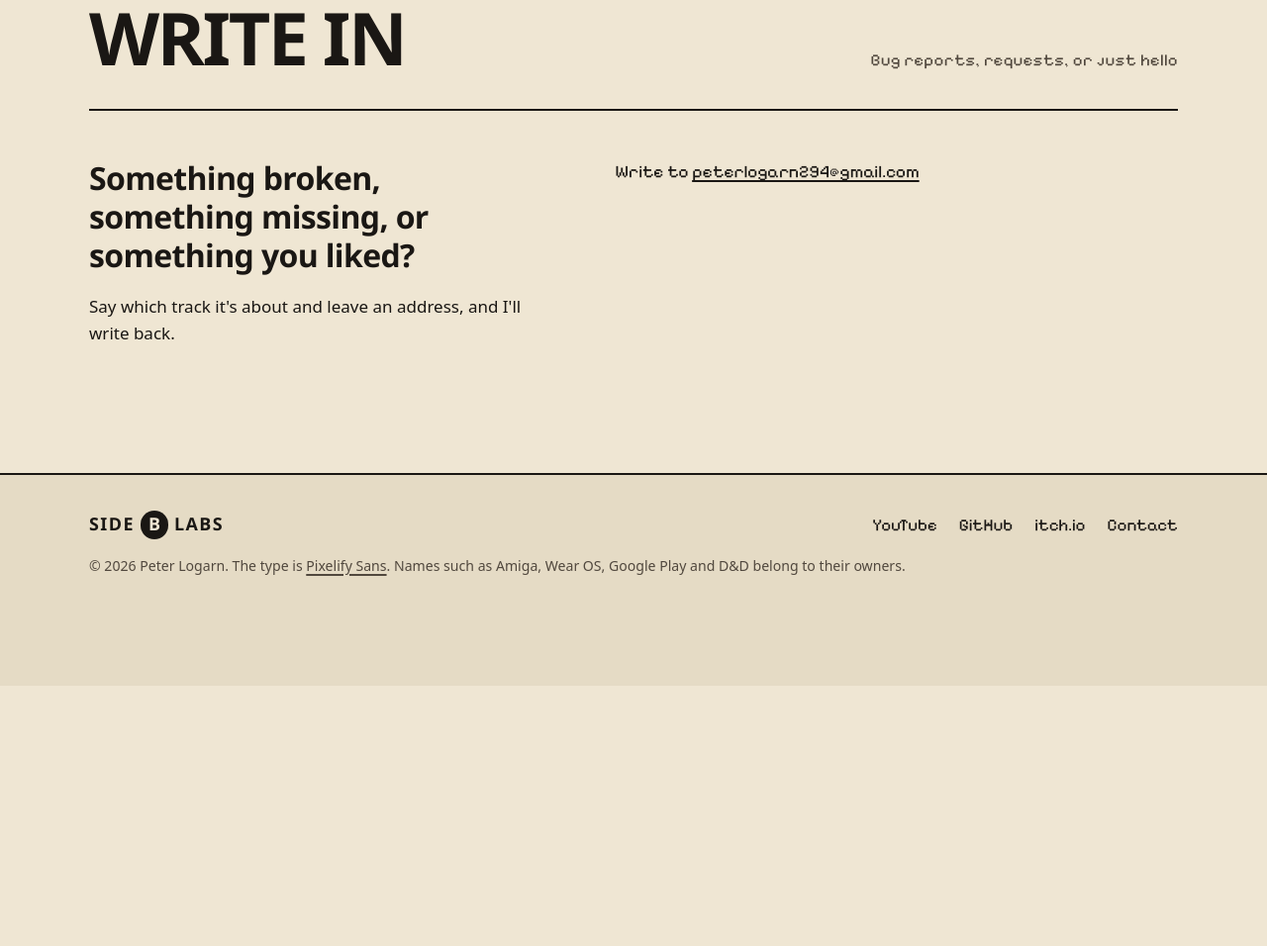
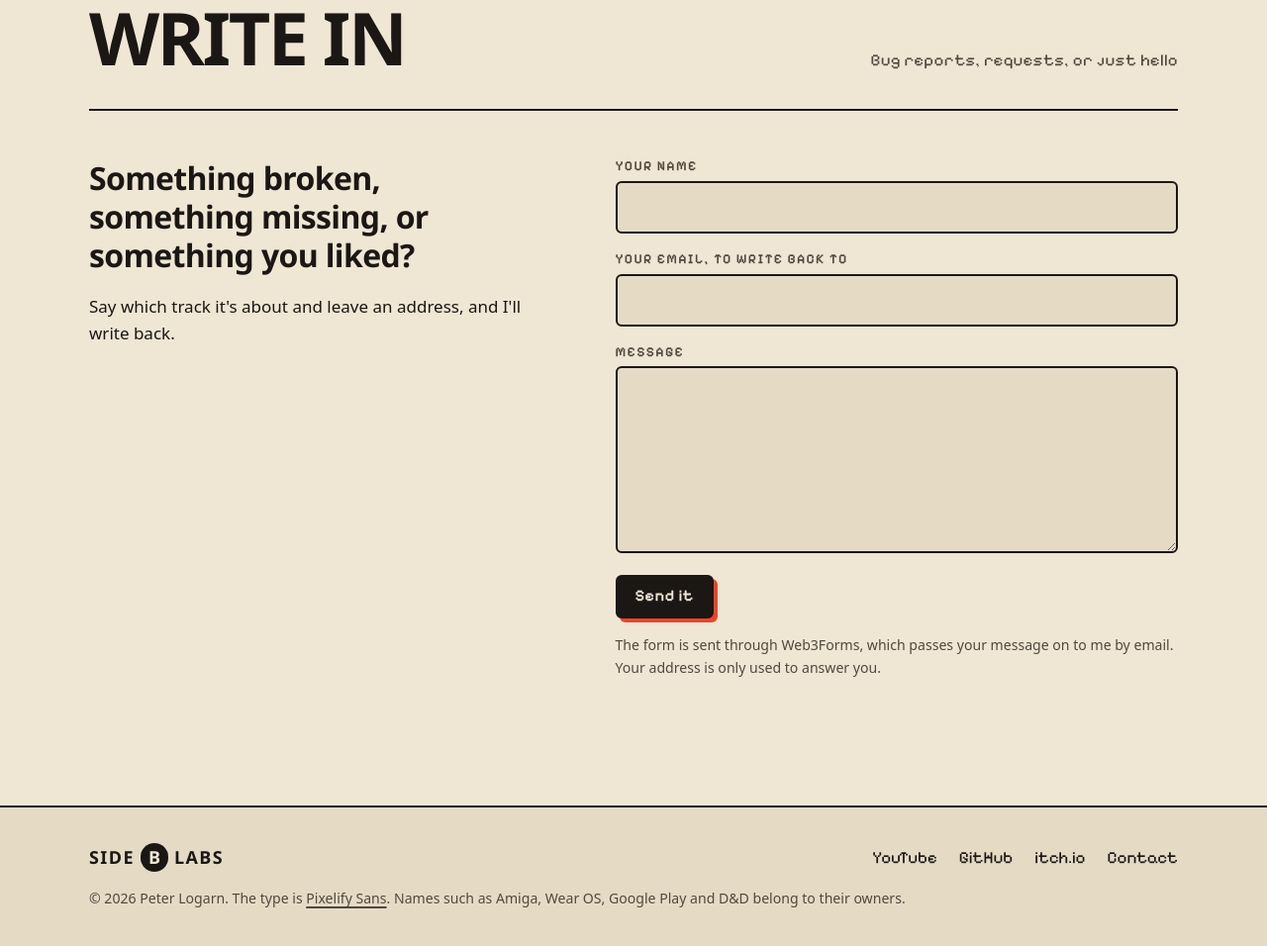
Before and after one commit to logge/sideblabs.com, a plain HTML site: page index.html in a window 1280 px wide. Shown: the part 6190-7146 px from the top of the page at 99% size. Before the commit the page ends 6883 px from the top, so only its background shows below. Drawn offline with Linux system fonts and the light colour scheme.

Commit message:
The contact form is switched on
Its Web3Forms key is in the form, and a test message went through. The
line with the address that stood in for the form is gone from the script,
so the address is in none of the files any more.

Co-Authored-By: Claude Fable 5.2 <noreply@anthropic.com>

```diff
--- a/css/site.css
+++ b/css/site.css
@@ -341,8 +341,7 @@ a.art:hover { transform: translate(-3px, -3px); box-shadow: 12px 12px 0 var(--ac
 .form-foot .btn:disabled { opacity: .55; cursor: default; transform: none; }
 .form-status { font-size: 1.02rem; }
 .form-status.bad { color: var(--s1); }
-.contact-form .small, .contact-fallback .small { margin-top: 10px; font-size: .88rem; color: var(--ink-2); }
-.contact-fallback { font-family: var(--pixel); font-size: 1.1rem; }
+.contact-form .small { margin-top: 10px; font-size: .88rem; color: var(--ink-2); }
 @media (max-width: 900px) { .contact-body { grid-template-columns: 1fr; } }
 
 /* ---- The video window ---- */
--- a/index.html
+++ b/index.html
@@ -385,9 +385,9 @@
         <p>Say which track it's about and leave an address, and I'll write back.</p>
       </div>
       <!-- The form is sent by Web3Forms (web3forms.com). The value of access_key is the key they
-           mail you; it's meant to be public. While it's empty, js/site.js shows a line to write to instead. -->
+           mailed; it's meant to be public: all it can do is send a message to the address it belongs to. -->
       <form class="contact-form" action="https://api.web3forms.com/submit" method="POST">
-        <input type="hidden" name="access_key" value="">
+        <input type="hidden" name="access_key" value="192af450-07fc-48d7-8f1f-1c5e8c57be84">
         <input type="hidden" name="subject" value="A message from sideblabs.com">
         <input type="hidden" name="from_name" value="Side B Labs website">
         <input type="checkbox" name="botcheck" class="sr" tabindex="-1" autocomplete="off" aria-hidden="true">
--- a/js/site.js
+++ b/js/site.js
@@ -187,25 +187,14 @@
   }
 
   // ---- Write in ----
-  // With a Web3Forms key in the form (index.html, access_key), the form is sent from the page and
-  // answers here. Without one, the form gives way to a line with the address, put together here
-  // so that it isn't in the page for address collectors to read.
+  // The form is sent from the page (through Web3Forms, whose key is in the form in index.html)
+  // and answers here. Without this script it's sent the ordinary way, and Web3Forms answers.
 
   var form = document.querySelector('.contact-form');
   if (form) {
     var status = form.querySelector('.form-status');
     var send = form.querySelector('button[type="submit"]');
 
-    if (!form.elements.access_key.value) {
-      var at = ['peterlogarn294', ['gmail', 'com'].join('.')].join('@');
-      var line = document.createElement('p');
-      line.className = 'contact-fallback';
-      var a = document.createElement('a');
-      a.href = 'mailto:' + at;
-      a.textContent = at;
-      line.append('Write to ', a);
-      form.replaceWith(line);
-    } else {
     form.addEventListener('submit', function (e) {
       e.preventDefault();
       send.disabled = true;
@@ -224,7 +213,6 @@
         })
         .then(function () { send.disabled = false; });
     });
-    }
   }
 
   // ---- Gremlin ----
```
Also changed, not shown: 1 other file. Lines whose indentation alone changed are shown as unchanged.
